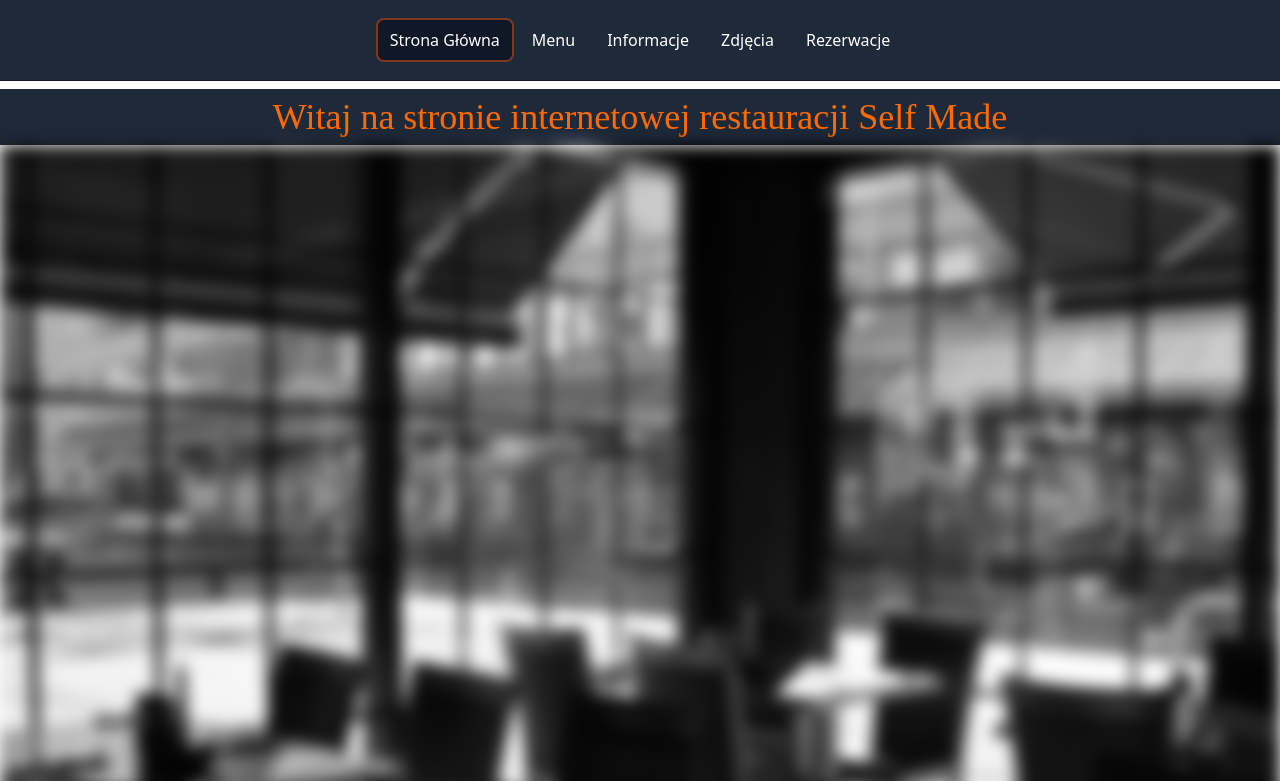
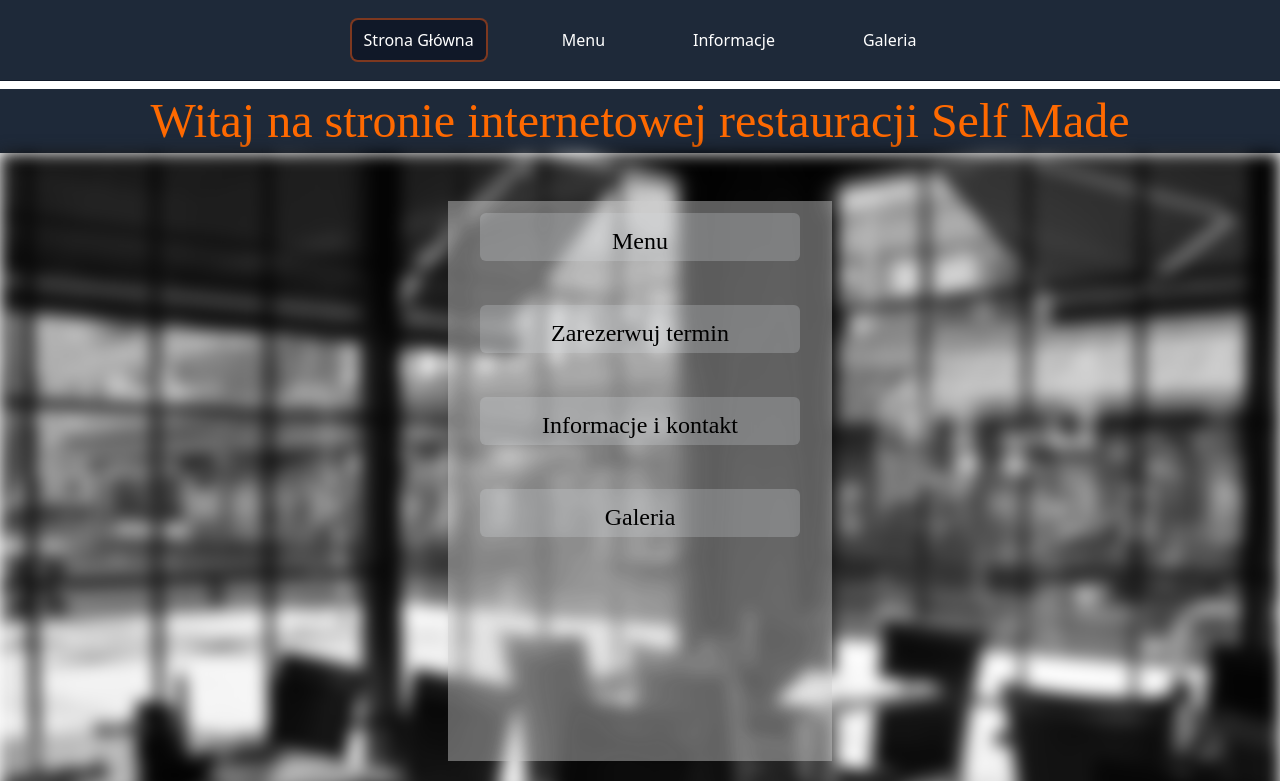
Before and after one commit to 949fg5qnhc-prog/Restauracja, a Vue app: page / in a window 1280 px wide. Shown: the top 781 px of the page. Built offline with nearby package versions, Linux system fonts and the light colour scheme.

Commit message:
added floating menu (to be made better looking) modified navbar

```diff
--- a/src/Navbar.vue
+++ b/src/Navbar.vue
@@ -8,12 +8,12 @@ const isActiveLink = (routePath) => {
 </script>
 
 <template>
-    <nav class="bg-gray-800 border-b border-gray-900">
+    <nav class="bg-gray-800 border-b border-gray-900 my-0 py-0">
         <div class="mx-auto max-w-dvw px-2 sm:px-2 lg:px-4">
             <div class="flex h-20 items-center justify-between">
                 <div class="flex flex-1 items-right justify-right md:items-stretch md:justify-start">
                     <div class="md:mx-auto">
-                        <div class="flex space-x-2">
+                        <div class="flex space-x-16">
                             <RouterLink to="/" :class="[isActiveLink('/') ? 'bg-gray-900 ring-2 ring-orange-600/45' : 'hover:bg-gray-900 hover:text-white', 'text-white', 'px-3', 'py-2', 'rounded-md', 'transition delay-150 duration-300 ease-in-out hover:-translate-y-1 hover:translate-x-0.5 hover:bg-orange-600']">
                                 Strona Główna
                             </RouterLink>
@@ -24,11 +24,9 @@ const isActiveLink = (routePath) => {
                                 Informacje
                             </RouterLink>
                             <RouterLink to="/pictures" :class="[isActiveLink('/pictures') ? 'bg-gray-900 ring-2 ring-orange-600/45' : 'hover:bg-gray-900 hover:text-white', 'text-white', 'px-3', 'py-2', 'rounded-md', 'transition delay-150 duration-300 ease-in-out hover:-translate-y-1 hover:translate-x-0.5 hover:bg-orange-600']">
-                                Zdjęcia
+                                Galeria
                             </RouterLink>
-                            <RouterLink to="/reserve" :class="[isActiveLink('/reserve') ? 'bg-gray-900 ring-2 ring-orange-600/45' : 'hover:bg-gray-900 hover:text-white', 'text-white', 'px-3', 'py-2', 'rounded-md', 'transition delay-150 duration-300 ease-in-out hover:-translate-y-1 hover:translate-x-0.5 hover:bg-orange-600']">
-                                Rezerwacje
-                            </RouterLink>
+
                         </div>
                     </div>
                 </div>
--- a/src/Views/MainPageView.vue
+++ b/src/Views/MainPageView.vue
@@ -1,9 +1,11 @@
 <script setup>
-import MainHeader from '@/MainHeader.vue';
+import MainHeader from '@/components/MainHeader.vue';
+import FloatingMenu from '@/components/FloatingMenu.vue';
 </script>
 
 <template>
         <MainHeader />
-        <img src="/public/pexels-efrem-efre-2786187-16124818.jpg" class="blur-sm flex object-cover bg-no-repeat" />
+        <img src="/public/pexels-efrem-efre-2786187-16124818.jpg" class="blur-sm flex object-cover bg-no-repeat absolute" />
+        <FloatingMenu />
 
 </template>
--- /dev/null
+++ b/src/components/FloatingMenu.vue
@@ -0,0 +1,29 @@
+<script setup>
+import { RouterLink } from 'vue-router';
+</script>
+
+<template>
+    <div class="w-96 h-140 bg-gray-100/30 backdrop-invert backdrop-opacity-10 inset-shadow-3xl inset-shadow-white z-40 relative mx-auto mt-12">
+        <div class="grid grid-flow-col grid-rows-4 gap-5">
+            <RouterLink to="/menu" class="row-span-1 w-80 h-12 bg-gray-300/25 backdrop-invert-sm backdrop-opacity-5 inset-shadow-gray-900/40 z-50 items-center text-center mx-auto my-3 py-3 clas rounded-md text-2xl">
+                Menu
+            </RouterLink>
+            <RouterLink to="/reserve" class="row-span-1 w-80 h-12 bg-gray-300/25 backdrop-invert-sm backdrop-opacity-5 inset-shadow-gray-900/40 z-50 items-center text-center mx-auto my-3 py-3 clas rounded-md text-2xl">
+                Zarezerwuj termin
+            </RouterLink>
+            <RouterLink to="/about" class="row-span-1 w-80 h-12 bg-gray-300/25 backdrop-invert-sm backdrop-opacity-5 inset-shadow-gray-900/40 z-50 items-center text-center mx-auto my-3 py-3 clas rounded-md text-2xl">
+                Informacje i kontakt
+            </RouterLink>
+            <RouterLink to="/pictures" class="row-span-1 w-80 h-12 bg-gray-300/25 backdrop-invert-sm backdrop-opacity-5 inset-shadow-gray-900/40 z-50 items-center text-center mx-auto my-3 py-3 clas rounded-md text-2xl">
+                Galeria
+            </RouterLink>
+        </div>
+    </div>
+</template>
+
+<style lang="css" scoped>
+.clas{
+    font-family: 'Brush Script MT', cursive;
+
+}
+</style>
--- a/src/MainHeader.vue
+++ b/src/components/MainHeader.vue
@@ -3,7 +3,7 @@
 
 <template>
     <div class="mx-auto my-0 py-0 bg-gray-800 w-auto h-auto">
-        <h1 class="text-bold text-4xl text-orange-500 text-center p-2 mt-2 foont">Witaj na stronie internetowej restauracji Self Made</h1>
+        <h1 class="text-bold text-5xl text-orange-500 text-center p-2 mt-2 foont">Witaj na stronie internetowej restauracji Self Made</h1>
     </div>
 </template>
 
```
